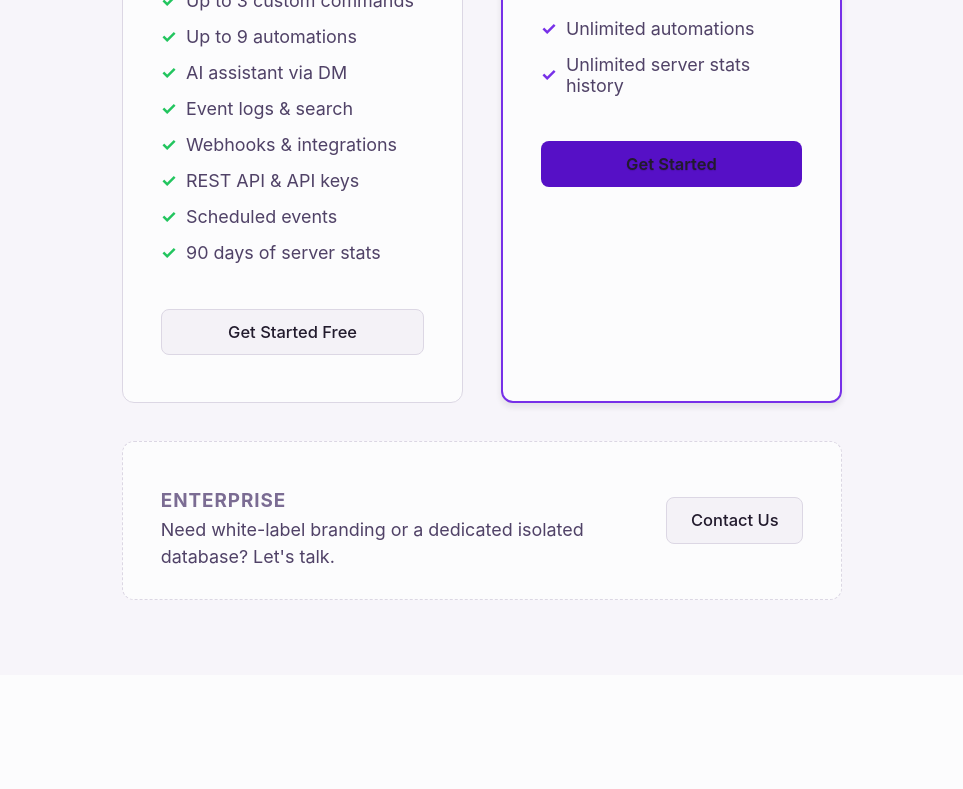
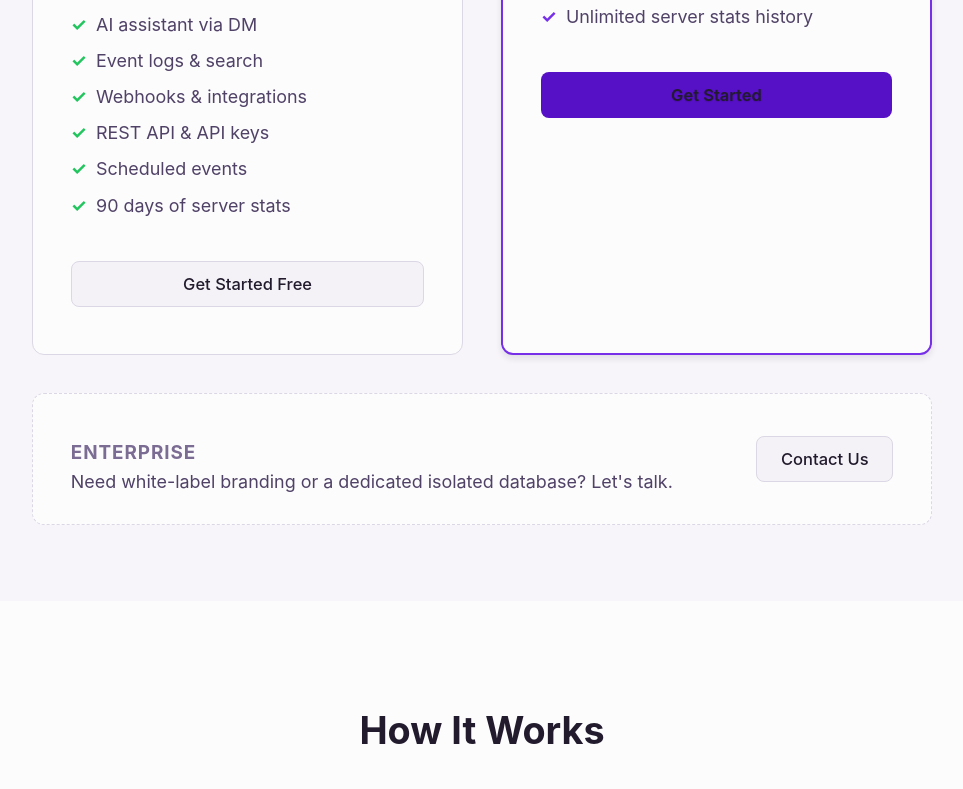
Before and after one commit to starspacegroup/spacebot, a SvelteKit app: page / in a window 1280 px wide. Shown: the part 2958-3747 px from the top of the page, without its empty margins (158-1121 px from the left). Built offline with nearby package versions, Linux system fonts and the light colour scheme; no server answers.

Commit message:
fix: increase max-width for layout consistency in pricing and feature sections

```diff
--- a/src/routes/+page.svelte
+++ b/src/routes/+page.svelte
@@ -403,7 +403,7 @@
 		display: grid;
 		grid-template-columns: repeat(auto-fit, minmax(300px, 1fr));
 		gap: 2rem;
-		max-width: 720px;
+		max-width: 900px;
 		margin: 0 auto;
 	}
 
@@ -443,7 +443,7 @@
 	}
 
 	.pricing-enterprise-banner {
-		max-width: 720px;
+		max-width: 900px;
 		margin: 2rem auto 0;
 	}
 
```
